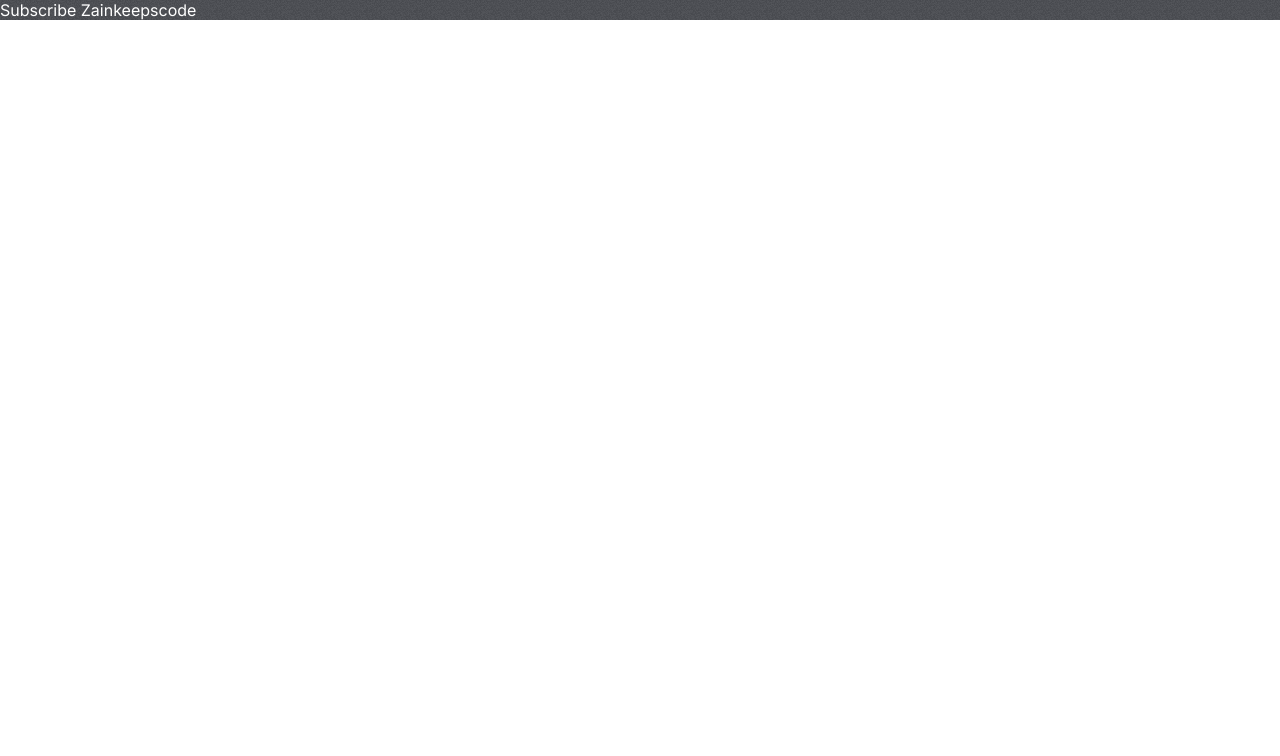
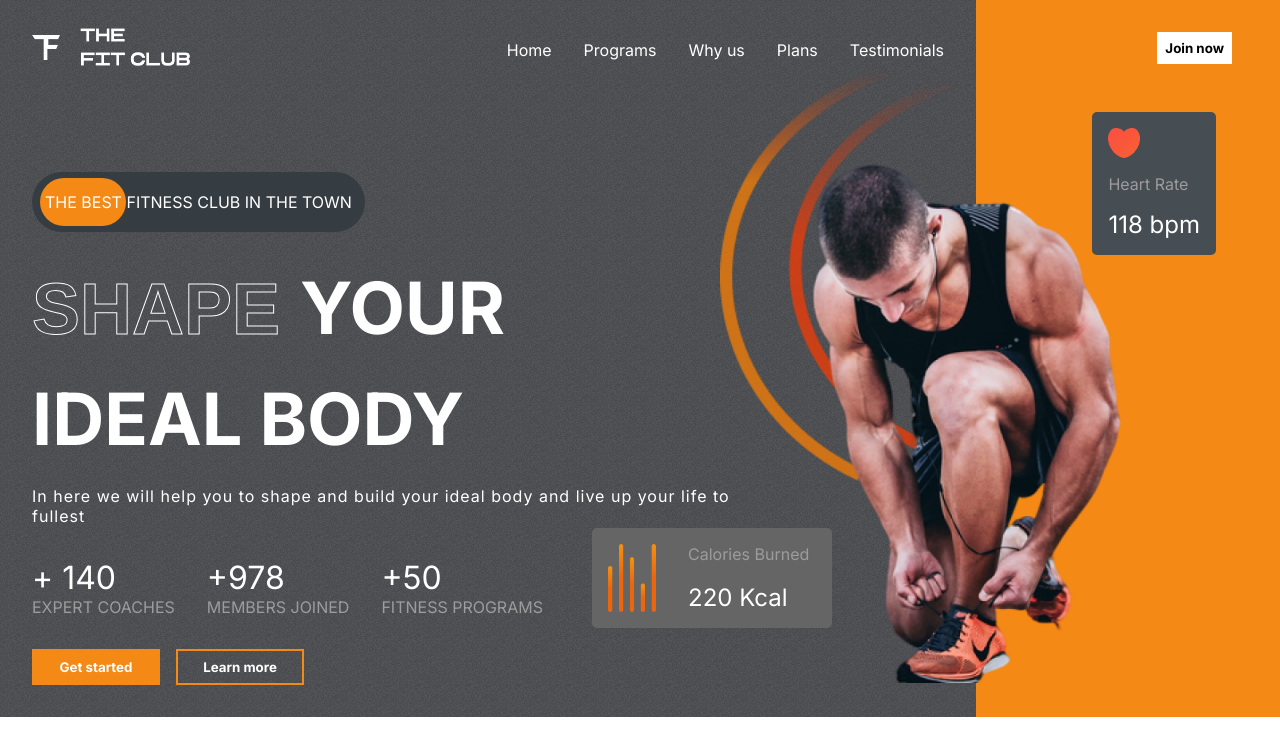
Before and after one commit to remus00/Gym-Website, a React (Create React App) app: page / in a window 1280 px wide. Shown: the top 756 px of the page. Built offline with nearby package versions, Linux system fonts and the light colour scheme.

Commit message:
Hero Section

```diff
--- a/src/App.css
+++ b/src/App.css
@@ -1,12 +1,12 @@
 /* make variables */
 :root {
-  --lightgray: #D9D9D9;
+    --lightgray: #d9d9d9;
     --gray: #9c9c9c;
     --orange: #f48915;
-  --darkGrey: #464D53;
+    --darkGrey: #464d53;
     --caloryCard: #656565;
     --planCard: linear-gradient(210.41deg, #fa5042 1.14%, #ffa739 100.75%);
-  --appColor:  #3c3f45;
+    --appColor: #3c3f45;
 }
 
 .App {
@@ -18,6 +18,28 @@
     gap: 6rem;
     overflow: hidden;
 }
-::-webkit-scrollbar{
+::-webkit-scrollbar {
     display: none;
 }
+
+.stroke-text {
+    color: transparent;
+    font-family: Arial, Helvetica, sans-serif;
+    -webkit-text-stroke-width: 1px;
+    -webkit-text-stroke-color: white;
+}
+
+.btn {
+    background-color: white;
+    padding: 0.5rem;
+    font-weight: bold;
+    transition: 300ms all;
+    border-radius: 4px solid transparent;
+    display: flex;
+    justify-content: center;
+    align-items: center;
+}
+
+.btn:hover {
+    cursor: pointer;
+}
--- a/src/App.js
+++ b/src/App.js
@@ -1,10 +1,11 @@
-import './App.css';
+import "./App.css";
+import Hero from "./components/Hero/Hero";
 function App() {
-  return (
-    <div className="App">
-          <span style={{color: 'white'}}>Subscribe Zainkeepscode</span>
-    </div>
-  );
+    return (
+        <div className="App">
+            <Hero />
+        </div>
+    );
 }
 
 export default App;
--- /dev/null
+++ b/src/components/Header/Header.css
@@ -0,0 +1,21 @@
+.header {
+    display: flex;
+    justify-content: space-between;
+}
+
+.logo {
+    width: 10rem;
+    height: 3rem;
+}
+
+.header-menu {
+    list-style: none;
+    display: flex;
+    gap: 2rem;
+    color: white;
+}
+
+.header-menu > li:hover {
+    cursor: pointer;
+    color: var(--orange);
+}
--- /dev/null
+++ b/src/components/Header/Header.jsx
@@ -0,0 +1,20 @@
+import React from "react";
+import Logo from "../../assets/logo.png";
+import "./Header.css";
+
+const Header = () => {
+    return (
+        <div className="header">
+            <img src={Logo} alt="logo" className="logo" />
+            <ul className="header-menu">
+                <li>Home</li>
+                <li>Programs</li>
+                <li>Why us</li>
+                <li>Plans</li>
+                <li>Testimonials</li>
+            </ul>
+        </div>
+    );
+};
+
+export default Header;
--- /dev/null
+++ b/src/components/Hero/Hero.css
@@ -0,0 +1,186 @@
+.hero {
+    display: flex;
+    justify-content: space-between;
+}
+
+.left-h {
+    padding: 2rem;
+    padding-top: 1.5rem;
+    flex: 3;
+    display: flex;
+    gap: 2rem;
+    flex-direction: column;
+}
+
+.the-best-ad {
+    margin-top: 4rem;
+    background-color: #363d42;
+    border-radius: 4rem;
+    width: fit-content;
+    padding: 20px 13px;
+    text-transform: uppercase;
+    color: white;
+    position: relative;
+    display: flex;
+    align-items: center;
+    justify-content: flex-start;
+}
+
+.the-best-ad > span {
+    z-index: 2;
+}
+
+.the-best-ad > div {
+    position: absolute;
+    background-color: var(--orange);
+    width: 5.4rem;
+    height: 80%;
+    left: 8px;
+    border-radius: 3rem;
+    z-index: 1;
+}
+
+.hero-text {
+    display: flex;
+    flex-direction: column;
+    gap: 1.5rem;
+    text-transform: uppercase;
+    font-size: 4.5rem;
+    font-weight: bold;
+    text-overflow: inherit;
+    color: white;
+}
+
+.hero-text > div:nth-of-type(3) {
+    font-size: 1rem;
+    font-weight: normal;
+    text-transform: none;
+    letter-spacing: 1px;
+    width: 80%;
+}
+
+.figures {
+    display: flex;
+    gap: 2rem;
+}
+
+.figures > div {
+    display: flex;
+    flex-direction: column;
+}
+
+.figures > div > span:nth-of-type(1) {
+    color: white;
+    font-size: 2rem;
+}
+
+.figures > div > span:nth-of-type(2) {
+    color: var(--gray);
+    text-transform: uppercase;
+}
+
+.hero-buttons {
+    display: flex;
+    gap: 1rem;
+    font-weight: normal;
+}
+
+.hero-buttons > :nth-child(1) {
+    color: white;
+    background-color: var(--orange);
+    width: 8rem;
+    border: none;
+}
+
+.hero-buttons > :nth-child(2) {
+    color: white;
+    background-color: transparent;
+    width: 8rem;
+    border: 2px solid var(--orange);
+}
+
+.right-h {
+    flex: 1;
+    position: relative;
+    background-color: var(--orange);
+}
+
+.right-h > .btn {
+    position: absolute;
+    right: 3rem;
+    top: 2rem;
+    color: black;
+    border: none;
+}
+
+.heart-rate {
+    display: flex;
+    flex-direction: column;
+    gap: 1rem;
+    background-color: var(--darkGrey);
+    width: fit-content;
+    padding: 1rem;
+    align-items: start;
+    border-radius: 5px;
+    position: absolute;
+    right: 4rem;
+    top: 7rem;
+}
+
+.heart-rate > img {
+    width: 2rem;
+}
+
+.heart-rate > span:nth-of-type(1) {
+    color: var(--gray);
+}
+
+.heart-rate > span:nth-of-type(2) {
+    color: white;
+    font-size: 1.5rem;
+}
+
+.hero_image {
+    position: absolute;
+    top: 10rem;
+    right: 8rem;
+    width: 23rem;
+}
+
+.hero_image_back {
+    position: absolute;
+    top: 4rem;
+    right: 20rem;
+    z-index: -1;
+    width: 15rem;
+}
+
+.calories {
+    display: flex;
+    gap: 2rem;
+    background-color: var(--caloryCard);
+    border-radius: 5px;
+    padding: 1rem;
+    position: absolute;
+    width: 13rem;
+    top: 33rem;
+    right: 28rem;
+}
+.calories > img {
+    width: 3rem;
+}
+
+.calories > div {
+    display: flex;
+    flex-direction: column;
+    justify-content: space-between;
+}
+
+.calories > div > :nth-child(1) {
+    color: var(--gray);
+}
+
+.calories > div > :nth-child(2) {
+    color: white;
+    font-size: 1.5rem;
+}
--- /dev/null
+++ b/src/components/Hero/Hero.jsx
@@ -0,0 +1,90 @@
+import React from "react";
+import "./Hero.css";
+import Header from "../Header/Header";
+import Hero_image from "../../assets/hero_image.png";
+import Hero_image_back from "../../assets/hero_image_back.png";
+import Heart from "../../assets/heart.png";
+import Calories from "../../assets/calories.png";
+
+const Hero = () => {
+    return (
+        <div className="hero">
+            <div className="left-h">
+                <Header />
+
+                {/* the beat add */}
+                <div className="the-best-ad">
+                    <div></div>
+                    <span>the best fitness club in the town</span>
+                </div>
+
+                {/* hero heading */}
+                <div className="hero-text">
+                    <div>
+                        <span className="stroke-text">shape </span>
+                        <span>your</span>
+                    </div>
+                    <div>
+                        <span>ideal body</span>
+                    </div>
+                    <div>
+                        <span>
+                            In here we will help you to shape and build your
+                            ideal body and live up your life to fullest
+                        </span>
+                    </div>
+                </div>
+
+                {/* figures */}
+                <div className="figures">
+                    <div>
+                        <span>+ 140</span>
+                        <span>expert coaches</span>
+                    </div>
+                    <div>
+                        <span>+978</span>
+                        <span>members joined</span>
+                    </div>
+                    <div>
+                        <span>+50</span>
+                        <span>fitness programs</span>
+                    </div>
+                </div>
+
+                {/* hero buttons */}
+                <div className="hero-buttons">
+                    <button className="btn">Get started</button>
+                    <button className="btn">Learn more</button>
+                </div>
+            </div>
+
+            <div className="right-h">
+                <button className="btn">Join now</button>
+                <div className="heart-rate">
+                    <img src={Heart} alt="heart" />
+                    <span>Heart Rate</span>
+                    <span>118 bpm</span>
+                </div>
+
+                {/* hero images */}
+                <img src={Hero_image} alt="hero_image" className="hero_image" />
+                <img
+                    src={Hero_image_back}
+                    alt="hero_img_back"
+                    className="hero_image_back"
+                />
+
+                {/* calories */}
+                <div className="calories">
+                    <img src={Calories} alt="calories" />
+                    <div>
+                        <span>Calories Burned</span>
+                        <span>220 Kcal</span>
+                    </div>
+                </div>
+            </div>
+        </div>
+    );
+};
+
+export default Hero;
```
Lines whose indentation alone changed are shown as unchanged.
